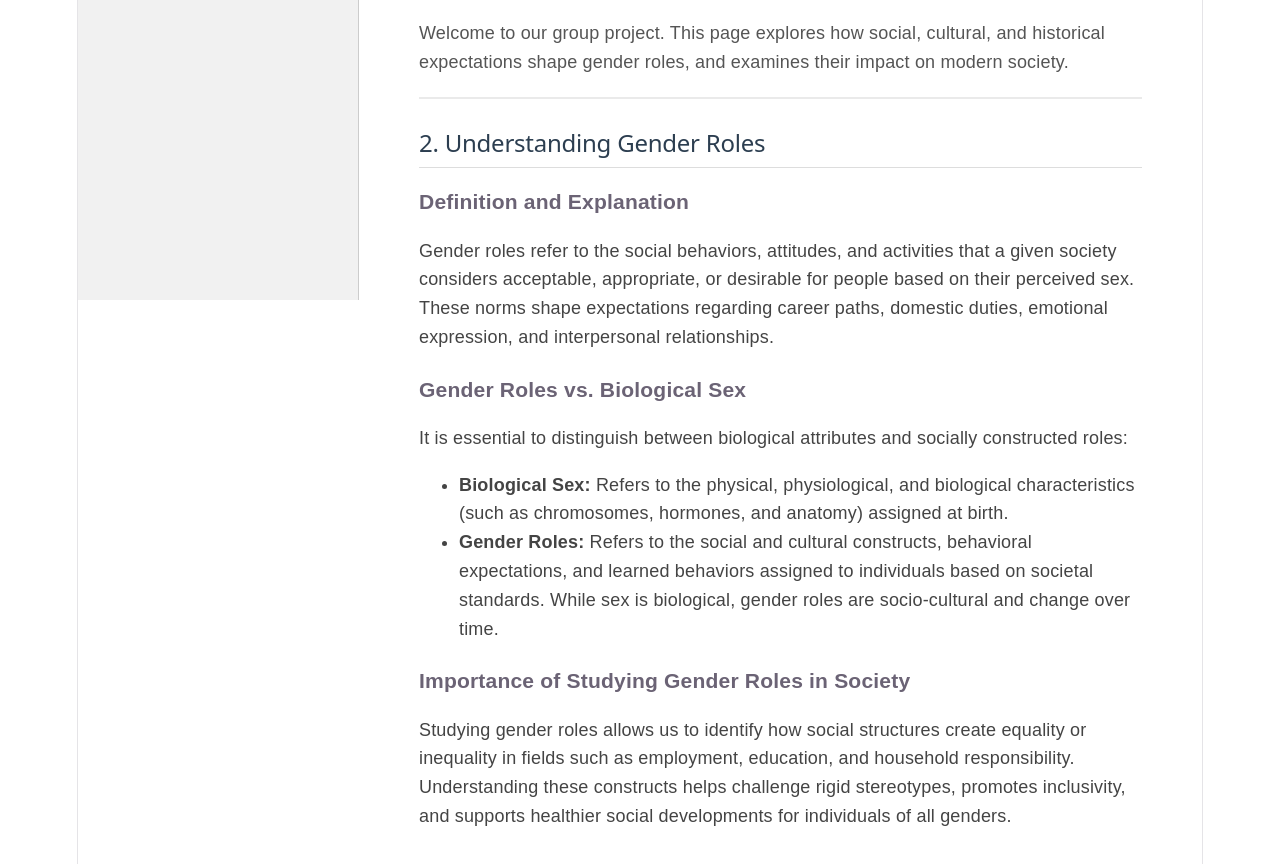
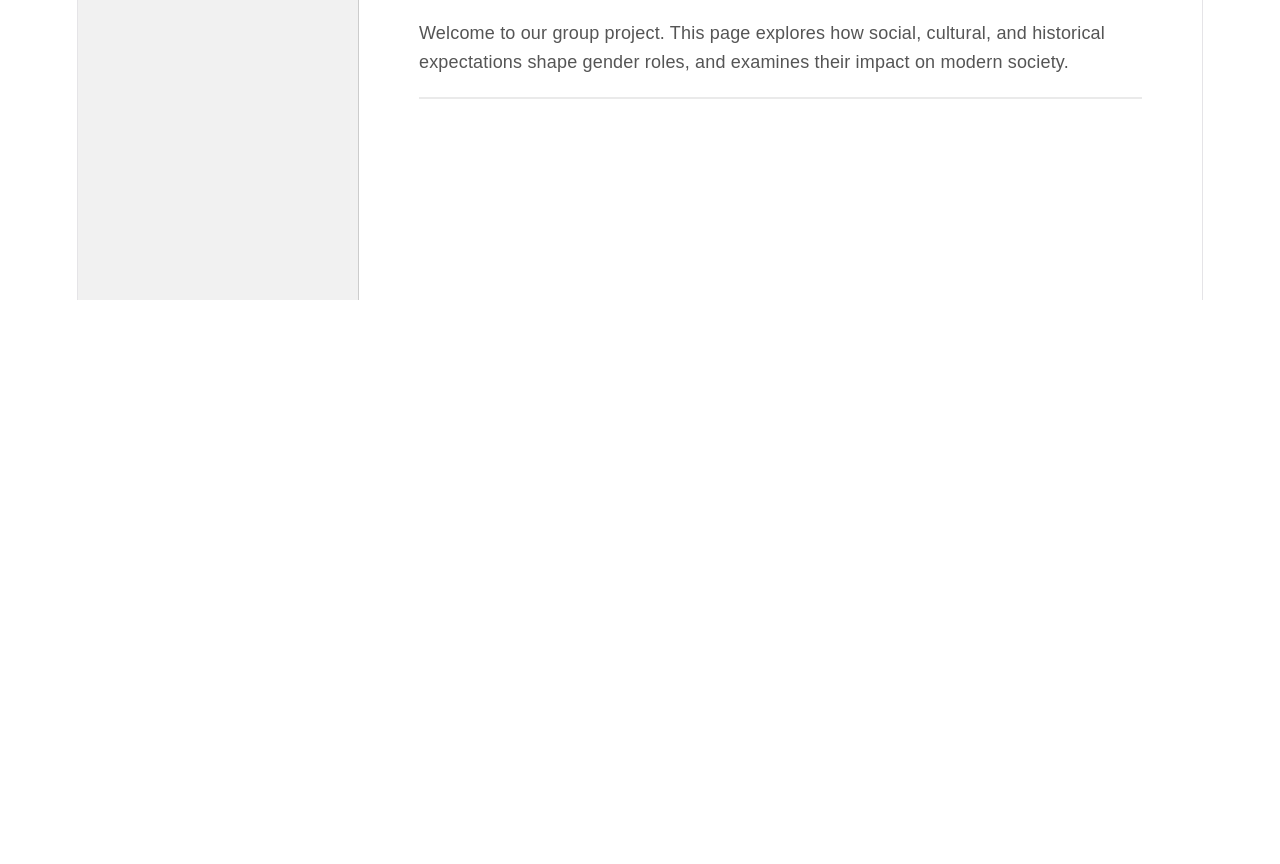
Before and after one commit to saintmarkgrotes/exploration-of-gender-roles-ph, a React (Vite) app: page / in a window 1280 px wide. Shown: the part 500-1364 px from the top of the page. After the commit the page ends 800 px from the top, so only its background shows below. Built offline with nearby package versions, Linux system fonts and the light colour scheme.

Commit message:
fixed nav bar

```diff
--- /dev/null
+++ b/src/AnalysisReflection.jsx
@@ -0,0 +1,8 @@
+export default function AnalysisReflection() {
+  return (
+    <div style={{ padding: '20px', fontFamily: 'sans-serif' }}>
+      <h2>6. Analysis and Reflection</h2>
+      <p>Content for Analysis and Reflection goes here...</p>
+    </div>
+  );
+}
--- a/src/App.jsx
+++ b/src/App.jsx
@@ -1,7 +1,14 @@
 import { useState } from 'react'
+import Sidebar from './sidebar'
 import Homepage from './Homepage'
 import UnderstandingGenderRoles from './UnderstandingGenderRoles'
-import Sidebar from './sidebar'
+import HistoricalPerspective from './HistoricalPerspective'
+import ContemporaryGenderRoles from './ContemporaryGenderRoles'
+import GenderIssues from './GenderIssues'
+import AnalysisReflection from './AnalysisReflection'
+import Multimedia from './Multimedia'
+import Conclusion from './Conclusion'
+import References from './References'
 
 function App() {
   const [activePage, setActivePage] = useState('Homepage')
@@ -13,9 +20,21 @@ function App() {
       case 'UnderstandingGenderRoles':
         return <UnderstandingGenderRoles />
       case 'HistoricalPerspective':
-        return <div><h2>3. Historical Perspective</h2><p>sino mag butang sa sulod?</p></div>
+        return <HistoricalPerspective />
+      case 'ContemporaryGenderRoles':
+        return <ContemporaryGenderRoles />
+      case 'GenderIssues':
+        return <GenderIssues />
+      case 'AnalysisReflection':
+        return <AnalysisReflection />
+      case 'Multimedia':
+        return <Multimedia />
+      case 'Conclusion':
+        return <Conclusion />
+      case 'References':
+        return <References />
       default:
-        return <div><h2>Work in Progress</h2><p>waray pa</p></div>
+        return <div><h2>Page Not Found</h2></div>
     }
   }
 
--- /dev/null
+++ b/src/Conclusion.jsx
@@ -0,0 +1,8 @@
+export default function Conclusion() {
+  return (
+    <div style={{ padding: '20px', fontFamily: 'sans-serif' }}>
+      <h2>8. Conclusion</h2>
+      <p>Final project conclusion goes here...</p>
+    </div>
+  );
+}
--- /dev/null
+++ b/src/ContemporaryGenderRoles.jsx
@@ -0,0 +1,8 @@
+export default function ContemporaryGenderRoles() {
+  return (
+    <div style={{ padding: '20px', fontFamily: 'sans-serif' }}>
+      <h2>4. Contemporary Gender Roles</h2>
+      <p>Content for Contemporary Gender Roles goes here...</p>
+    </div>
+  );
+}
--- /dev/null
+++ b/src/GenderIssues.jsx
@@ -0,0 +1,8 @@
+export default function GenderIssues() {
+  return (
+    <div style={{ padding: '20px', fontFamily: 'sans-serif' }}>
+      <h2>5. Gender Issues and Realities</h2>
+      <p>Content for Gender Issues goes here...</p>
+    </div>
+  );
+}
--- /dev/null
+++ b/src/HistoricalPerspective.jsx
@@ -0,0 +1,8 @@
+export default function HistoricalPerspective() {
+  return (
+    <div style={{ padding: '20px', fontFamily: 'sans-serif' }}>
+      <h2>3. Historical Perspective</h2>
+      <p>Content for Historical Perspective goes here...</p>
+    </div>
+  );
+}
--- a/src/Homepage.jsx
+++ b/src/Homepage.jsx
@@ -2,7 +2,6 @@ export default function Homepage() {
   return (
     <div style={{ maxWidth: '800px', margin: '0 auto', padding: '20px', fontFamily: 'Arial, sans-serif', textAlign: 'left' }}>
 
-      {/* 1. Homepage Section */}
       <header style={{ borderBottom: '2px solid #eaeaea', paddingBottom: '20px', marginBottom: '30px' }}>
         <h1 style={{ color: '#2c3e50' }}>Exploration of Gender Roles</h1>
 
@@ -27,42 +26,6 @@ export default function Homepage() {
         </div>
       </header>
 
-      {/* 2. Understanding Gender Roles Section */}
-      <section>
-        <h2 style={{ color: '#2c3e50', borderBottom: '1px solid #ddd', paddingBottom: '10px' }}>
-          2. Understanding Gender Roles
-        </h2>
-
-        <article style={{ marginBottom: '25px' }}>
-          <h3>Definition and Explanation</h3>
-          <p style={{ lineHeight: '1.6', color: '#444' }}>
-            Gender roles refer to the social behaviors, attitudes, and activities that a given society considers acceptable, appropriate, or desirable for people based on their perceived sex. These norms shape expectations regarding career paths, domestic duties, emotional expression, and interpersonal relationships.
-          </p>
-        </article>
-
-        <article style={{ marginBottom: '25px' }}>
-          <h3>Gender Roles vs. Biological Sex</h3>
-          <p style={{ lineHeight: '1.6', color: '#444' }}>
-            It is essential to distinguish between biological attributes and socially constructed roles:
-          </p>
-          <ul style={{ lineHeight: '1.6', color: '#444' }}>
-            <li>
-              <strong>Biological Sex:</strong> Refers to the physical, physiological, and biological characteristics (such as chromosomes, hormones, and anatomy) assigned at birth.
-            </li>
-            <li>
-              <strong>Gender Roles:</strong> Refers to the social and cultural constructs, behavioral expectations, and learned behaviors assigned to individuals based on societal standards. While sex is biological, gender roles are socio-cultural and change over time.
-            </li>
-          </ul>
-        </article>
-
-        <article style={{ marginBottom: '25px' }}>
-          <h3>Importance of Studying Gender Roles in Society</h3>
-          <p style={{ lineHeight: '1.6', color: '#444' }}>
-            Studying gender roles allows us to identify how social structures create equality or inequality in fields such as employment, education, and household responsibility. Understanding these constructs helps challenge rigid stereotypes, promotes inclusivity, and supports healthier social developments for individuals of all genders.
-          </p>
-        </article>
-      </section>
-
     </div>
   );
 }
--- /dev/null
+++ b/src/Multimedia.jsx
@@ -0,0 +1,8 @@
+export default function Multimedia() {
+  return (
+    <div style={{ padding: '20px', fontFamily: 'sans-serif' }}>
+      <h2>7. Multimedia Section</h2>
+      <p>Videos or images go here...</p>
+    </div>
+  );
+}
--- /dev/null
+++ b/src/References.jsx
@@ -0,0 +1,8 @@
+export default function References() {
+  return (
+    <div style={{ padding: '20px', fontFamily: 'sans-serif' }}>
+      <h2>9. References</h2>
+      <p>List your sources here...</p>
+    </div>
+  );
+}
```
